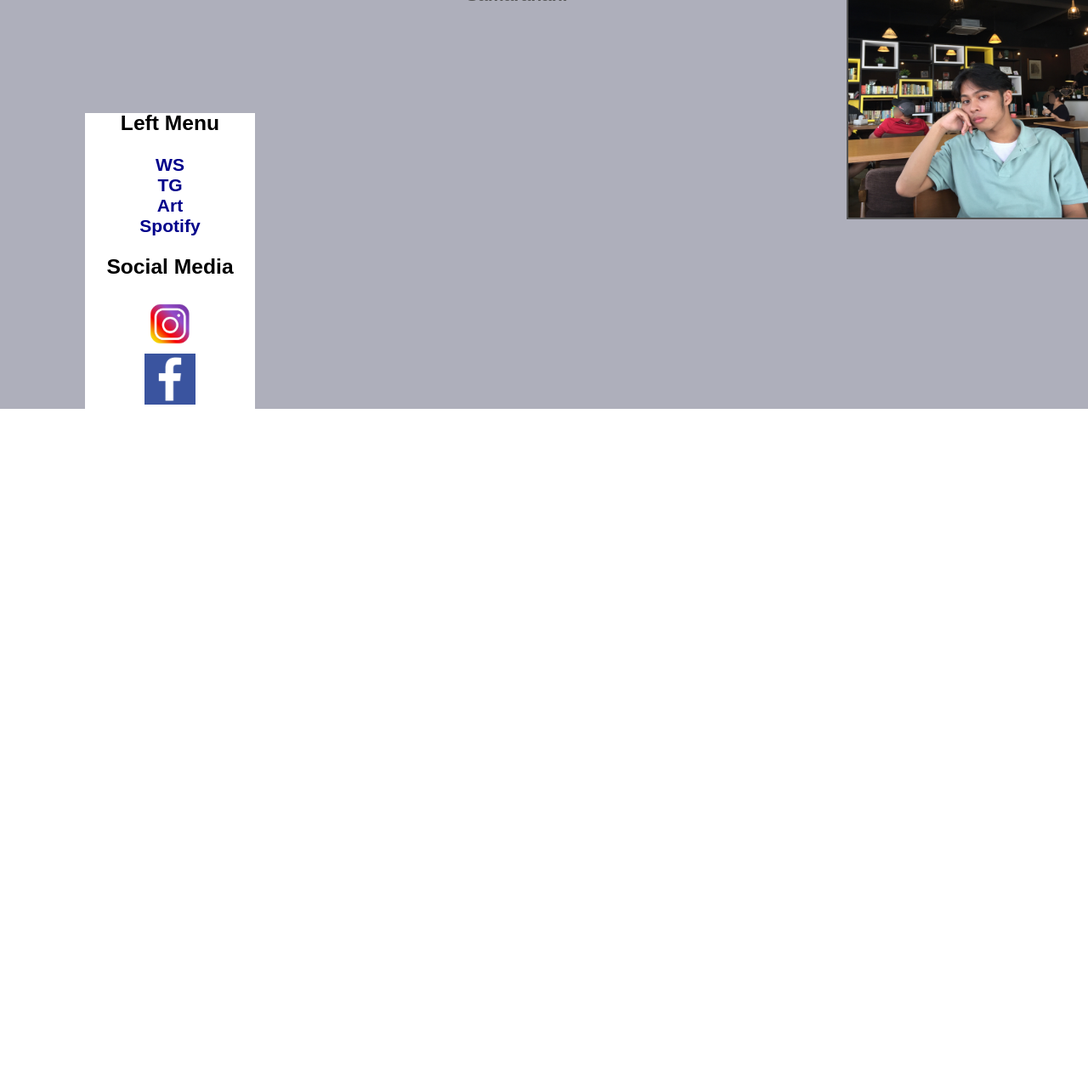
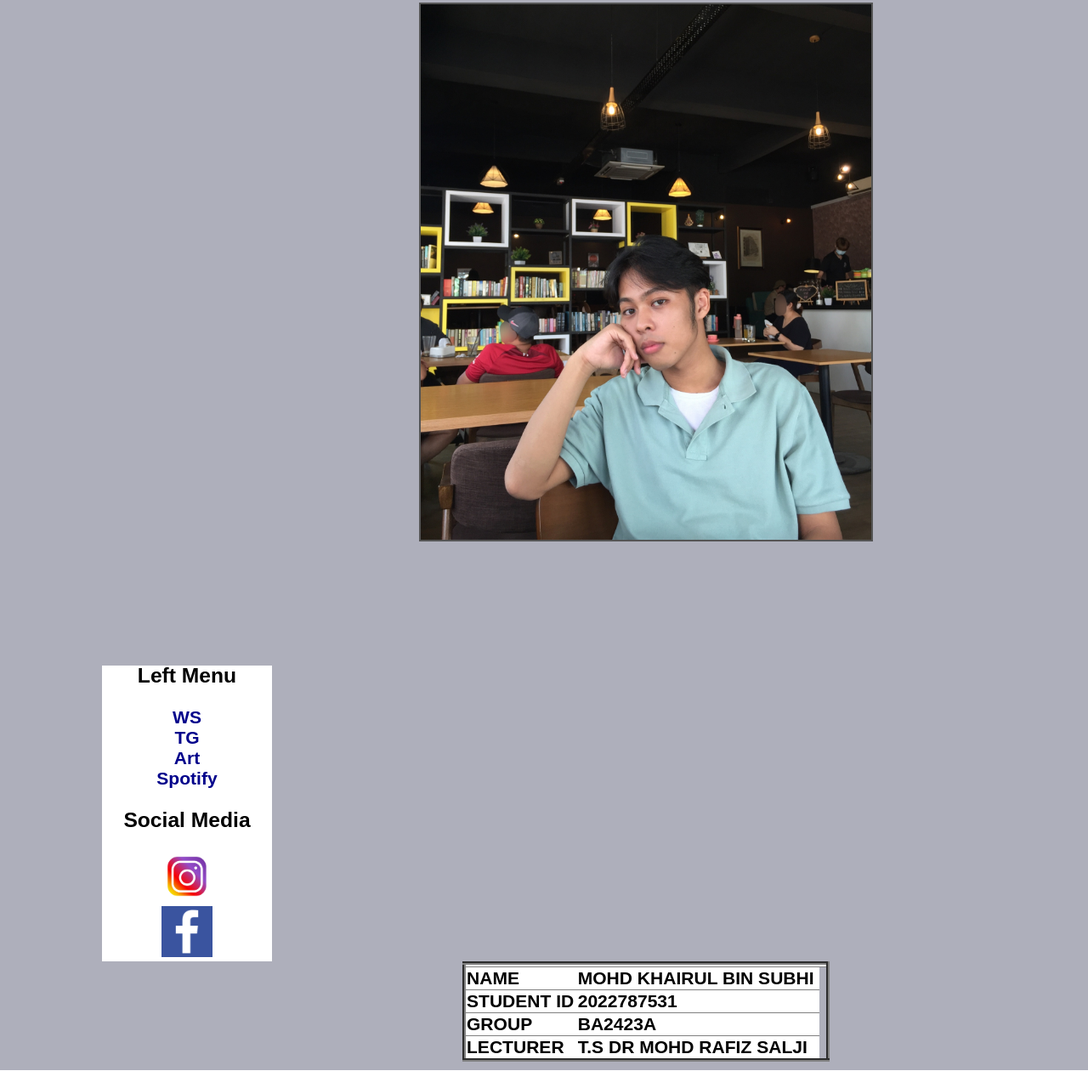
Before and after one commit to mhkaii/mohdkhairull, a plain HTML site: page home.html in a window 1280 px wide. Shown: the part 449-1729 px from the top of the page at 85% size. Before the commit the page ends 951 px from the top, so only its background shows below. Drawn offline with Linux system fonts and the light colour scheme.

Commit message:
Update home.html

```diff
--- a/home.html
+++ b/home.html
@@ -111,14 +111,51 @@ padding-top: 1em;
 
 <h1>MOHD KHAIRUL</h1>
 <p><strong>WELCOME TO MY WEBSITE</strong></p>
-<p><img src="Mypicture.jpg" alt="Biodata" style="float:right;width:300px;height:320px" border="2"
 <p>My name is Mohd Khairul Bin Subhi. I live in Miri, Sarawak. I am 21 years old this year. I am a full time student in UiTM Cawangan Sarawak, Kampus Samarahan.</p>
-</p>
+<p><img src="Mypicture.jpg" alt="Biodata" style="float:center;width:530px;height:630px" border="2"
+<br>
+<br>
+
+<table align=center,top class="column" border=4 width=40% rules=rows>
+<colgroup>
+<col span=6 style=background-color:white;>
+</colgroup>
+<tr>
+<th></th>
+<th></th>
+<th></th>
+<th></th>
+<th></th>
+<th></th>
+</tr>
+<tr>
+<td>NAME</td>
+<td>MOHD KHAIRUL BIN SUBHI</td>
+
+</tr>
+
+<tr>
+<td>STUDENT ID</td>
+<td>2022787531</td>
+
+</tr>
+
+<tr>
+<td>GROUP</td>
+<td>BA2423A</td>
+
+</tr>
+
+<tr>
+<td>LECTURER</td>
+<td>T.S DR MOHD RAFIZ SALJI</td>
+
+</tr>
+
+<br>
 &nbsp; <br>
 &nbsp; <br>
 &nbsp; <br>
-
-
 
 </article>
 </main>
```
